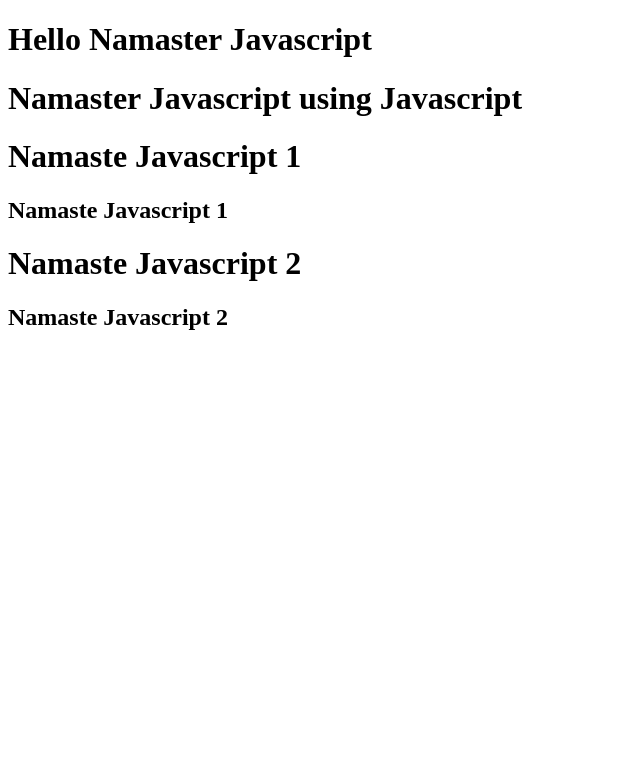
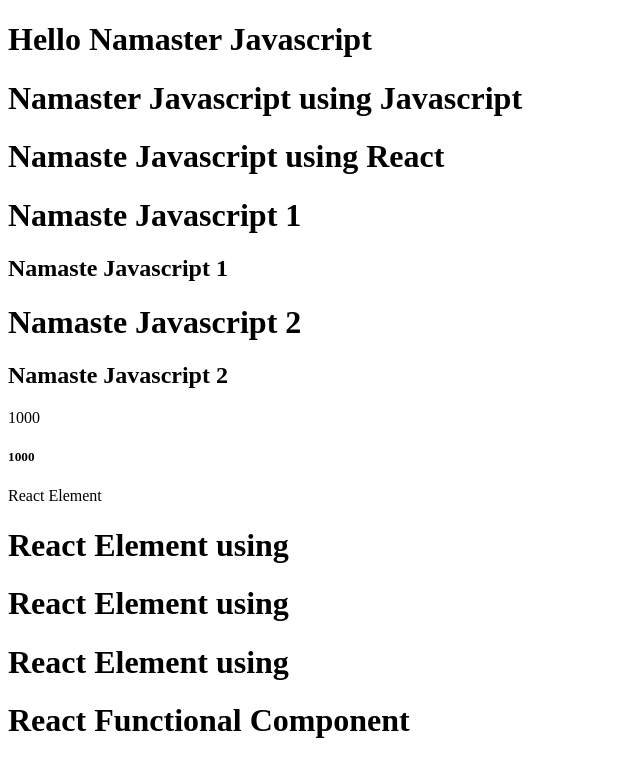
Before and after one commit to pawankumar1310/React-Repo-namaste, a React app: page / in a window 1280 px wide. Shown: the whole page, without its empty margins (0-640 px from the left). Built offline with nearby package versions, Linux system fonts and the light colour scheme.

Commit message:
implemented JSX and React Functional component

```diff
--- /dev/null
+++ b/Index.js
@@ -0,0 +1,49 @@
+import React from 'react';
+import ReactDOM from 'react-dom/client';
+
+//React Element
+const heading = (
+    <h1 className = 'header'
+    tabIndex = "5" > React Element using </h1>
+);
+
+const Title = () => (
+    <h1 className = 'header'
+    tabIndex = "5" > React Element using </h1>
+);
+
+const Title1 = function(){
+    return (
+    <h1 className = 'header'
+    tabIndex = "5" > React Element using </h1>
+);
+}
+
+//React Functional Component
+const HeadingFunctionalComponent = () => (
+<div id='container'>
+    <h1 className='heading'>React Functional Component</h1>
+</div>
+);
+
+const number = 1000;
+const reactElement = <span>React Element</span>;
+//Component Compositions i.e when you are calling one functional component into another functional component
+const HeadingFunctionalComponent2 = () => (
+<div id='container'>
+    {number}
+    {<h5>{number}</h5>}
+    {reactElement}
+
+    {Title()}
+    <Title />
+    <Title></Title>
+
+    <h1 className='heading'>React Functional Component</h1>
+</div>
+);
+
+
+const root = ReactDOM.createRoot(document.getElementById('root2'));
+//root.render(heading); // To render react element like this.
+root.render(<HeadingFunctionalComponent2 />); // To render functional component like this.
--- a/index.html
+++ b/index.html
@@ -17,6 +17,7 @@
     <!-- Create an element using React -->
     <div id="rootReact"></div>
     <div id="root1"></div>
+    <div id="root2"></div>
     <script>
         //#region Create an element using javascript
         const heading = document.createElement('h1');
@@ -27,6 +28,8 @@
         //end region
     </script>
     <!-- To create element using React , we need to inject CDN React links in our application. -->
+    <script crossorigin src="https://unpkg.com/react@18/umd/react.development.js"></script>
+    <script crossorigin src="https://unpkg.com/react-dom@18/umd/react-dom.development.js"></script>
     <script>
         //#region Create an element using React, injected CDN React links
         const headingReact = React.createElement('h1', {}, "Namaste Javascript using React");
@@ -35,6 +38,7 @@
         //end region
     </script>
     <script type="module" src="./App.js"></script>
+    <script type="module" src="./Index.js"></script>
 </body>
 
 </html>
--- a/package.json
+++ b/package.json
@@ -3,6 +3,8 @@
     "version": "1.0.0",
     "description": "This is first app of Namaste React",
     "scripts": {
+        "start": "parcel index.html",
+        "build": "parcel build index.html",
         "test": "just"
     },
     "repository": {
```
Also changed, not shown: 1 other file.
